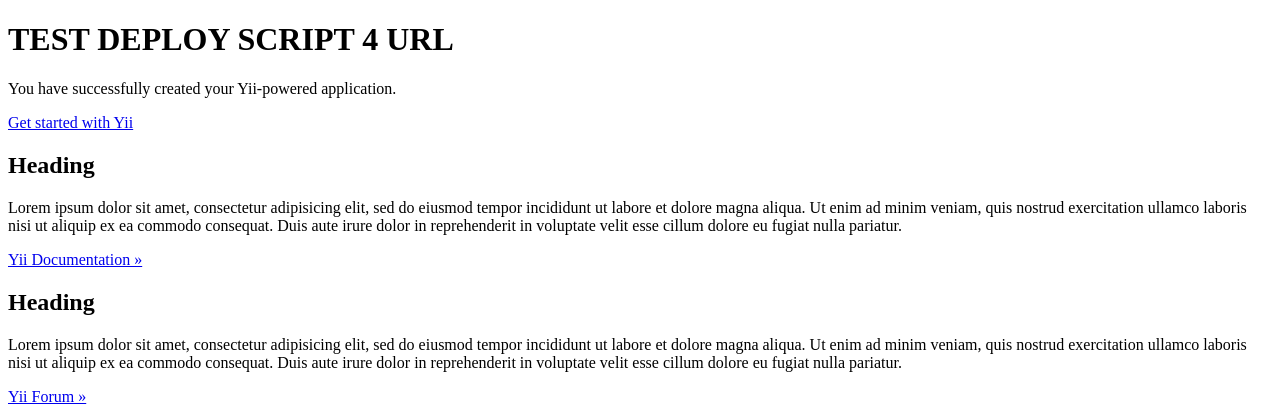
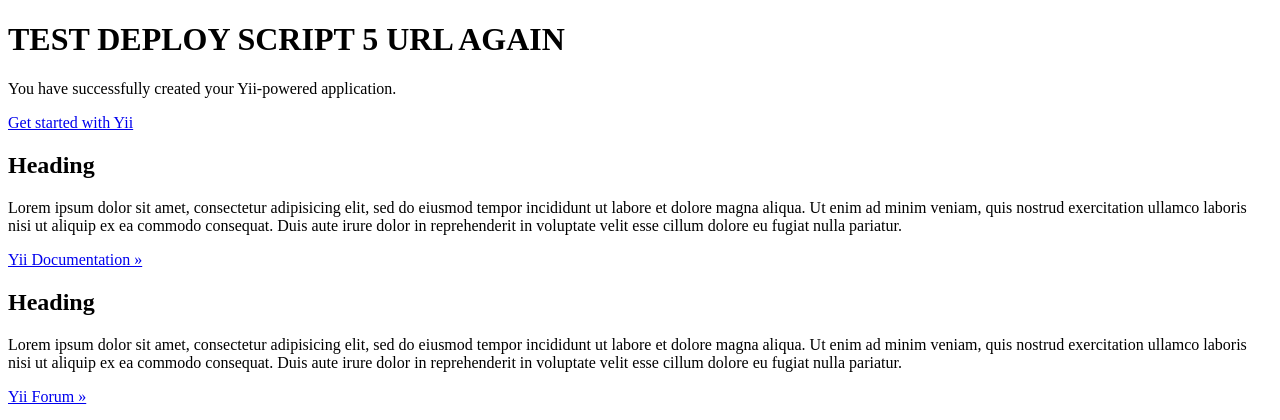
Before and after one commit to oonaon/boarddev, a Yii app: template frontend/views/site/index.php in a window 1280 px wide. Shown: the top 420 px of the page. Run offline with PHP 8.4 and a stand-in for Yii, Linux system fonts and the light colour scheme; the template is opened without the code that fills it, so the values that code supplies are empty; some libraries are stand-ins or nearby versions.

Commit message:
test deploy 5 URL AGAIN

```diff
--- a/frontend/views/site/index.php
+++ b/frontend/views/site/index.php
@@ -7,7 +7,7 @@
 <div class="site-index">
 
     <div class="jumbotron">
-        <h1>TEST DEPLOY SCRIPT 4 URL</h1>
+        <h1>TEST DEPLOY SCRIPT 5 URL AGAIN</h1>
 
         <p class="lead">You have successfully created your Yii-powered application.</p>
 
```
